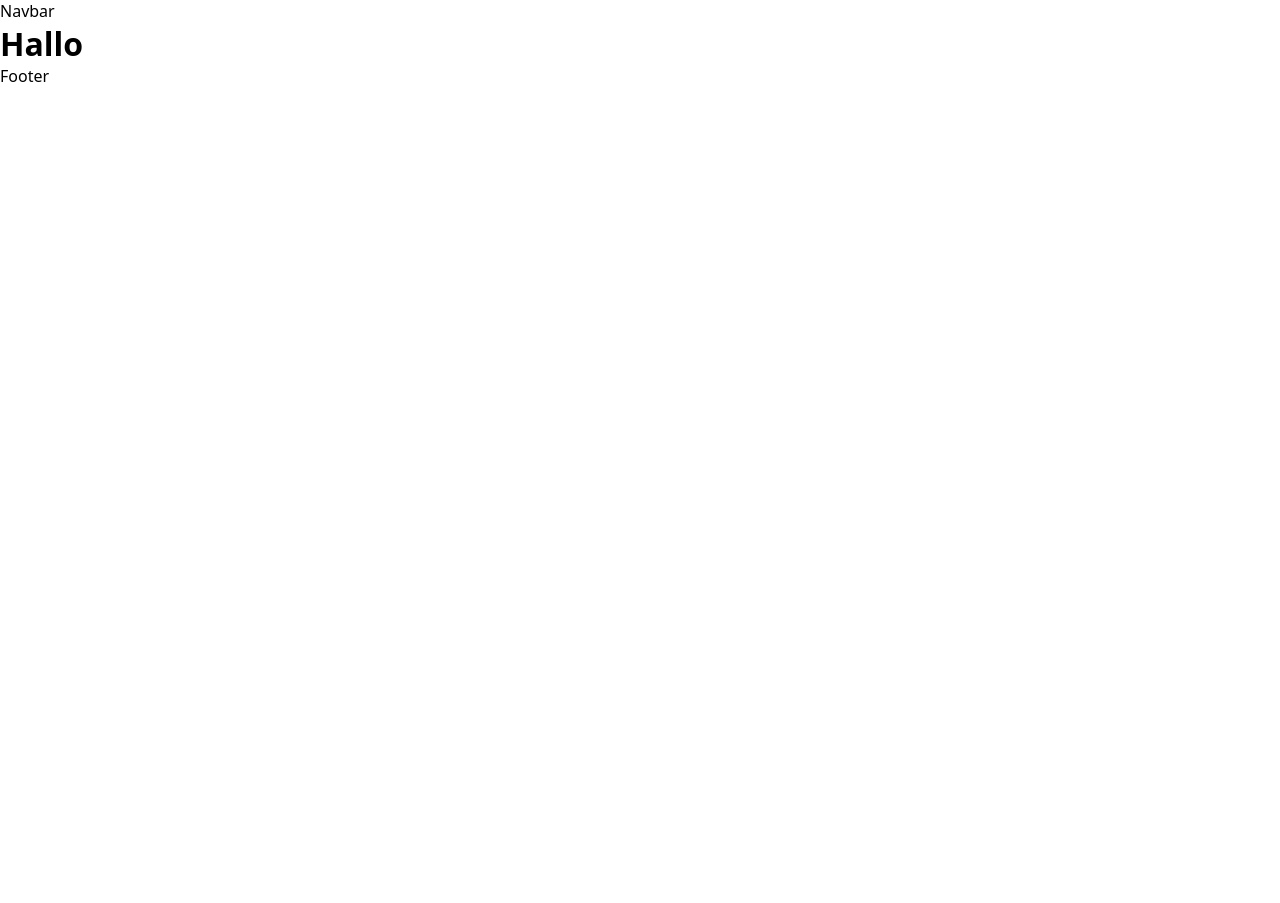
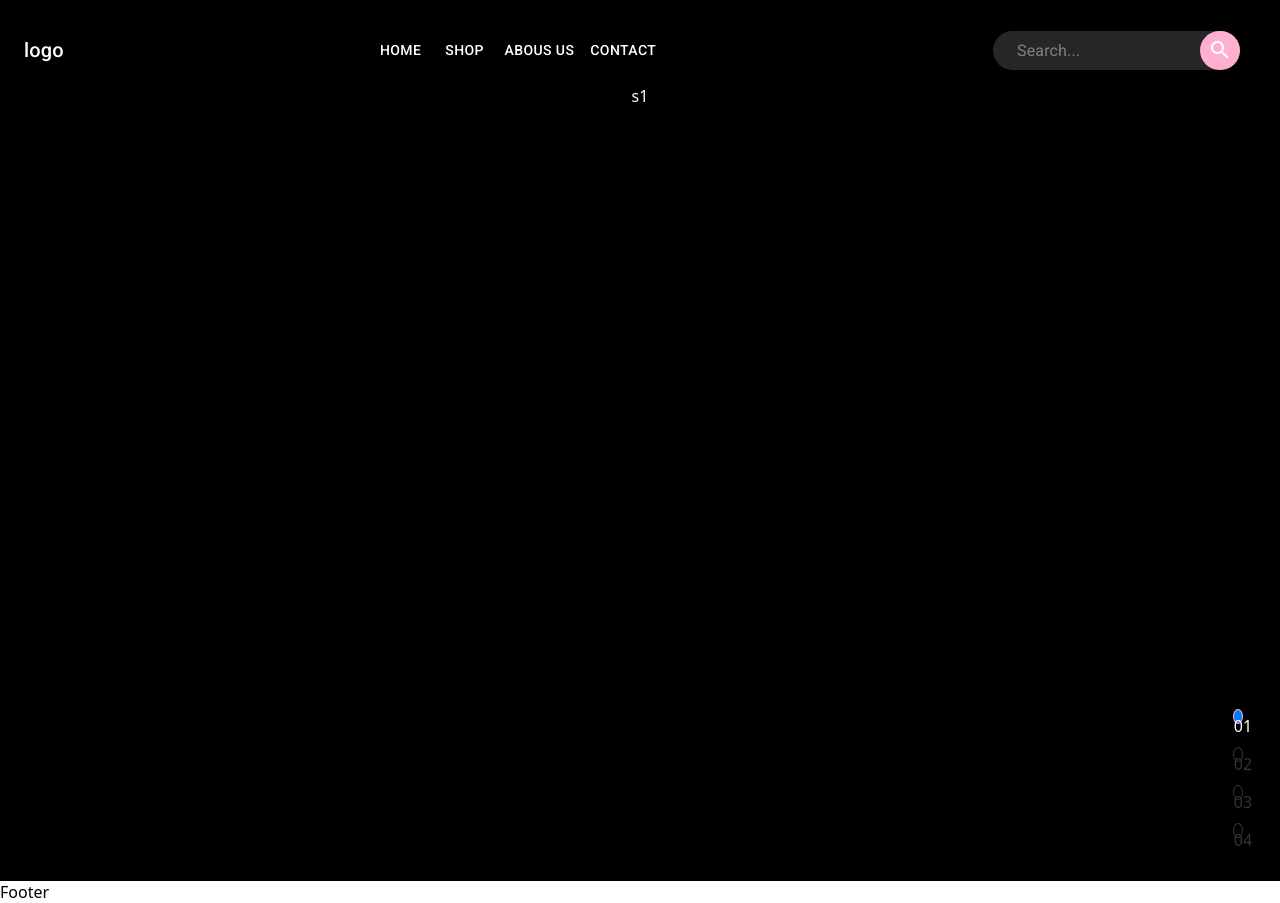
Before and after one commit to devblp/Pink-Fashion, a React (Create React App) app: page / in a window 1280 px wide. Before the commit the page ends 800 px from the top, so only its background shows below. Built offline with nearby package versions, Linux system fonts and the light colour scheme.

Commit message:
first commit

```diff
--- a/package.json
+++ b/package.json
@@ -11,9 +11,12 @@
     "@testing-library/jest-dom": "^5.17.0",
     "@testing-library/react": "^13.4.0",
     "@testing-library/user-event": "^13.5.0",
+    "framer-motion": "^11.1.7",
     "react": "^18.2.0",
     "react-dom": "^18.2.0",
+    "react-router-dom": "^6.23.0",
     "react-scripts": "5.0.1",
+    "swiper": "^11.1.1",
     "web-vitals": "^2.1.4"
   },
   "scripts": {
--- a/src/App.js
+++ b/src/App.js
@@ -1,14 +1,19 @@
-import React from 'react'
-import Home from './Page/Home/Home'
-import Navbar from './Components/Navbar/Navbar'
-import Footer from './Components/Footer/Footer'
+import React from "react";
+import Home from "./Page/Home/Home";
+import Navbar from "./Components/Navbar/Navbar";
+import Footer from "./Components/Footer/Footer";
+import Dashbord from "./Page/Dashbord/Dashbord"
+import { Route, Routes} from "react-router-dom";
 
 export default function App() {
   return (
     <>
-      <Navbar/>
-      <Home/>
-      <Footer/>
+      <Navbar />
+      <Routes>
+        <Route exact path="/" element={<Home />} />
+        <Route path="/dashbord" element={<Dashbord/>} />
+      </Routes>
+      <Footer />
     </>
-  )
+  );
 }
--- a/src/Components/Navbar/Navbar.jsx
+++ b/src/Components/Navbar/Navbar.jsx
@@ -1,7 +1,125 @@
-import React from 'react'
+import AppBar from "@mui/material/AppBar";
+import Box from "@mui/material/Box";
+import Toolbar from "@mui/material/Toolbar";
+import { styled, alpha } from "@mui/material/styles";
+import Typography from "@mui/material/Typography";
+import InputBase from "@mui/material/InputBase";
+import SearchIcon from "@mui/icons-material/Search";
+import { Button } from "@mui/material";
 
-export default function Navbar() {
+export default function Footer() {
+  const Search = styled("div")(({ theme }) => ({
+    position: "relative",
+    borderRadius: 20,
+    backgroundColor: alpha(theme.palette.common.white, 0.15),
+    "&:hover": {
+      backgroundColor: alpha(theme.palette.common.white, 0.25),
+    },
+    marginRight: theme.spacing(2),
+    marginLeft: 0,
+    width: "100%",
+    [theme.breakpoints.up("sm")]: {
+      marginLeft: theme.spacing(3),
+      width: "auto",
+    },
+  }));
+
+  const SearchIconWrapper = styled("div")(({ theme }) => ({
+    padding: theme.spacing(0, 1),
+    height: "100%",
+    position: "absolute",
+    pointerEvents: "none",
+    display: "flex",
+    alignItems: "center",
+    justifyContent: "center",
+    right:0,
+    background:"#FFAFCF",
+    borderRadius:100
+  }));
+
+  const StyledInputBase = styled(InputBase)(({ theme }) => ({
+    color: "inherit",
+    "& .MuiInputBase-input": {
+      padding: theme.spacing(1, 1, 1, 0),
+      // vertical padding + font size from searchIcon
+      paddingLeft: `calc(1em + ${theme.spacing(1)})`,
+      paddingRight: `calc(1em + ${theme.spacing(3)})`,
+      transition: theme.transitions.create("width"),
+      width: "100%",
+      [theme.breakpoints.up("md")]: {
+        width: "20ch",
+      },
+    },
+  }));
+
   return (
-    <div>Navbar</div>
-  )
+    <Box>
+      <AppBar
+        position="static"
+        sx={{
+          backgroundColor: "black",
+          boxShadow: "none",
+          paddingTop:2
+        }}
+      >
+        <Toolbar
+          sx={{
+            boxShadow: "none",
+            display: "flex",
+            justifyContent: "space-between",
+          }}
+        >
+          <Box>
+            <Typography variant="h6" component="div" sx={{ flexGrow: 1 }}>
+              logo
+            </Typography>
+          </Box>
+          <Box sx={{ display: "flex" }}>
+            <Button
+              disableRipple
+              sx={{ my: 2, color: "white", display: "block", ":hover" :{color:"#FFAFCF"} }}
+            >
+              Home
+            </Button>
+            <Button
+              disableRipple
+              sx={{
+                my: 2,
+                color: "white",
+                display: "block",
+                ":hover" :{
+                  color:"#FFAFCF"
+                }
+               }}
+            >
+              Shop
+            </Button>
+            <Button
+              disableRipple
+              sx={{ my: 2, color: "white", display: "block", ":hover" :{color:"#FFAFCF"}}}
+            >
+              Abous us
+            </Button>
+            <Button
+              disableRipple
+              sx={{ my: 2, color: "white", display: "block", ":hover" :{color:"#FFAFCF"} }}
+            >
+              Contact
+            </Button>
+          </Box>
+          <Box>
+            <Search>
+              <SearchIconWrapper>
+                <SearchIcon />
+              </SearchIconWrapper>
+              <StyledInputBase
+                placeholder="Search..."
+                inputProps={{ "aria-label": "search" }}
+              />
+            </Search>
+          </Box>
+        </Toolbar>
+      </AppBar>
+    </Box>
+  );
 }
--- a/src/Page/Home/Home.jsx
+++ b/src/Page/Home/Home.jsx
@@ -1,15 +1,44 @@
-import React from 'react'
-import Navbar from '../../Components/Navbar/Navbar'
+import React from "react";
+import { Swiper, SwiperSlide } from "swiper/react";
+import "swiper/css";
+import "swiper/css/pagination";
+import { Pagination } from "swiper/modules";
+import { Box } from "@mui/material";
+import "./style.css";
+import "swiper/less/pagination";
+import { motion } from "framer-motion";
 
 export default function Home() {
+  const pagination = {
+    clickable: true,
+    renderBullet: function (index, className) {
+      return '<span class="' + className + '"> 0' + (index + 1) + "</span>";
+    },
+  };
+
   return (
-    <>
-
-
-        <h1>
-            Hallo
-        </h1>
-
-    </>
-  )
+    <Box>
+      <Swiper
+        pagination={pagination}
+        modules={[Pagination]}
+        className="mySwiper"
+      >
+        <SwiperSlide className="swiper-slide">s1</SwiperSlide>
+        <SwiperSlide></SwiperSlide>
+        <SwiperSlide>
+          <motion.div
+            className="box"
+            initial={{ opacity: 0, scale: 0.5 }}
+            animate={{ opacity: 1, scale: 1 }}
+            transition={{
+              duration: 0.8,
+              delay: 0.5,
+              ease: [0, 0.71, 0.2, 1.01],
+            }}
+          />
+        </SwiperSlide>
+        <SwiperSlide></SwiperSlide>
+      </Swiper>
+    </Box>
+  );
 }
--- /dev/null
+++ b/src/Page/Home/style.css
@@ -0,0 +1,43 @@
+.mySwiper  {
+    text-align: center;
+    height: 796px;
+    background-color: black;
+    position: relative;
+    color: white;
+}
+
+/* .mySwiper .swiper-slide {
+    margin-top:
+
+} */
+
+.swiper-pagination {
+    position: absolute !important;
+    width: 0px !important;
+    bottom: 30px !important;
+    left: 96% !important;
+}
+.swiper-pagination-bullet {
+    text-align: center;
+    padding-top: 5px;
+    margin-top: 10px !important;
+    background-color: rgba(255, 255, 255, 0);
+    width: 40px;
+    height: 50px;
+    border-radius: 18px;
+    border: solid 1px #ffffff;
+    opacity: 1;
+
+}
+
+.swiper-pagination-bullet-active {
+    background-color: #FFAFCF;
+    border: solid 1px #FFAFCF;
+}
+
+.box {
+    background-color: brown;
+    width: 100px;
+    height: 100px;
+    opacity: 0 !important;
+}
--- a/src/index.js
+++ b/src/index.js
@@ -1,10 +1,13 @@
-import React from 'react';
-import ReactDOM from 'react-dom/client';
-import App from './App';
+import React from "react";
+import ReactDOM from "react-dom/client";
+import App from "./App";
+import { BrowserRouter } from "react-router-dom";
 
-const root = ReactDOM.createRoot(document.getElementById('root'));
+const root = ReactDOM.createRoot(document.getElementById("root"));
 root.render(
   <React.StrictMode>
-    <App />
+    <BrowserRouter>
+      <App />
+    </BrowserRouter>
   </React.StrictMode>
 );
```
Also changed, not shown: 1 other file (tests, documents, lock files or other folders).
